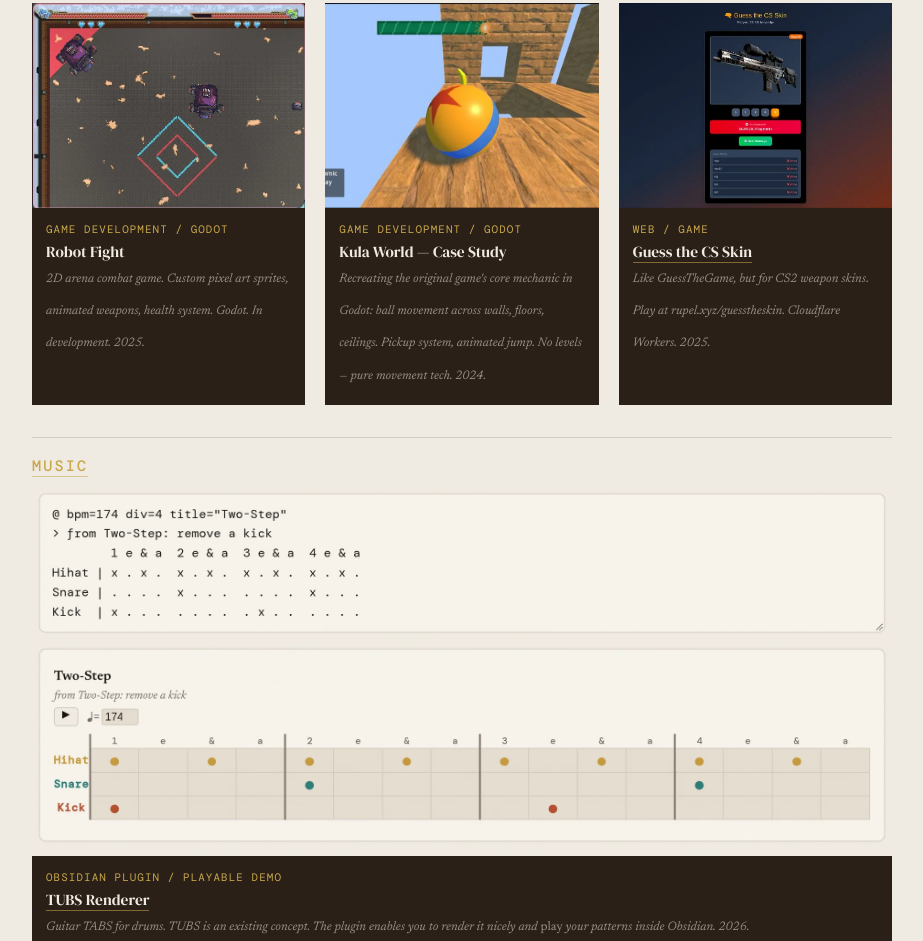
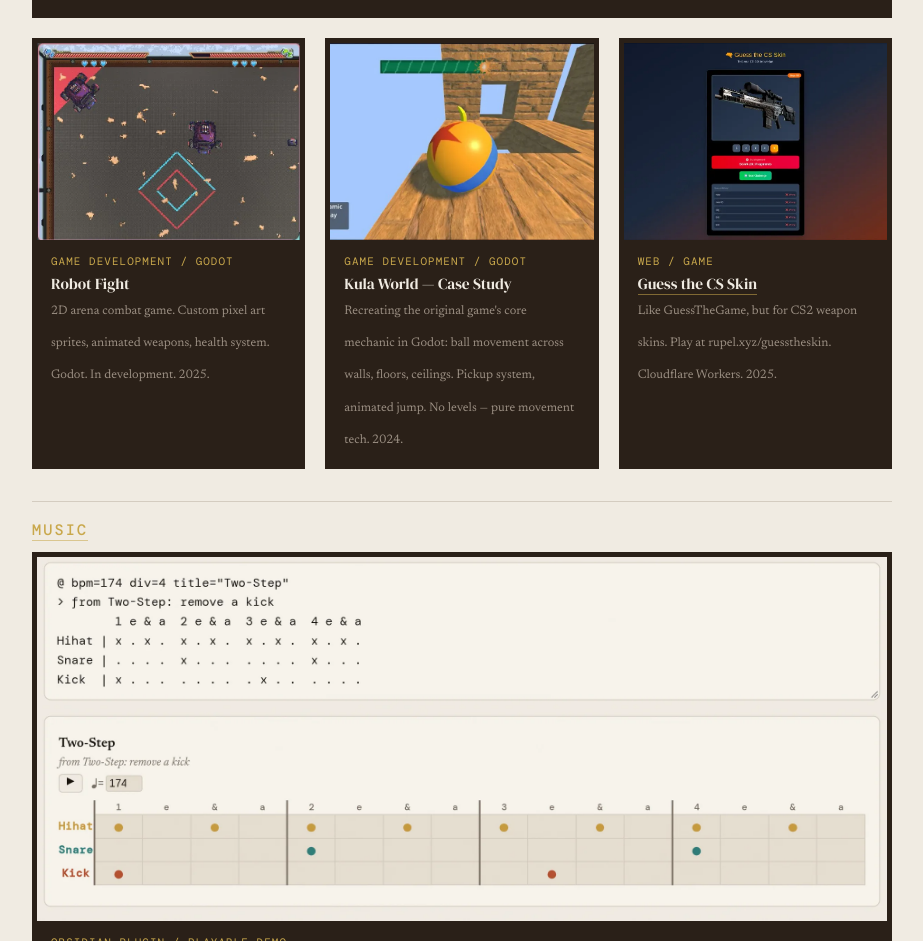
Before and after one commit to rupel190/rupelxyz, a website: page index.html in a window 1280 px wide. Shown: the part 2565-3506 px from the top of the page, without its empty margins (178-1101 px from the left). Drawn offline with nearby package versions, Linux system fonts and the light colour scheme; a web font is replaced by a local one.

Commit message:
style: portfolio cards are framed, and their descriptions read upright
Every card image now sits inside a 5px frame in the caption's dark brown, so
the cards look mounted, like the re:customize grid. Descriptions drop the
italic: several small lines on dark read better upright, and emphasis like
the TUBS card's "play" now shows as italic instead of flipping to upright.

```diff
--- a/index.html
+++ b/index.html
@@ -228,9 +228,11 @@
     margin-top: 8px;
   }
 
+  /* the dark padding frames each image like a mounted piece; the caption sits below in the same brown */
   .portfolio-item {
     background: var(--dark);
     overflow: hidden;
+    padding: 5px 5px 0;
   }
 
   .portfolio-item.wide {
@@ -307,13 +309,7 @@
     font-size: 0.78rem;
     color: #9a8e82;
     margin-top: 3px;
-    font-style: italic;
     line-height: 1.4;
-  }
-
-  /* emphasis inside the italic caption reads upright */
-  .portfolio-caption .desc em {
-    font-style: normal;
   }
 
   /* TIMELINE */
```
